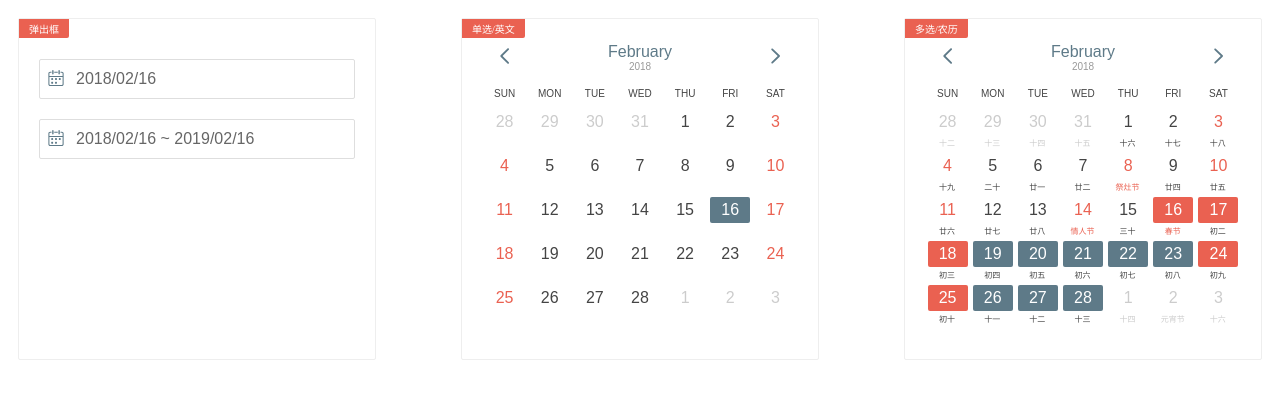
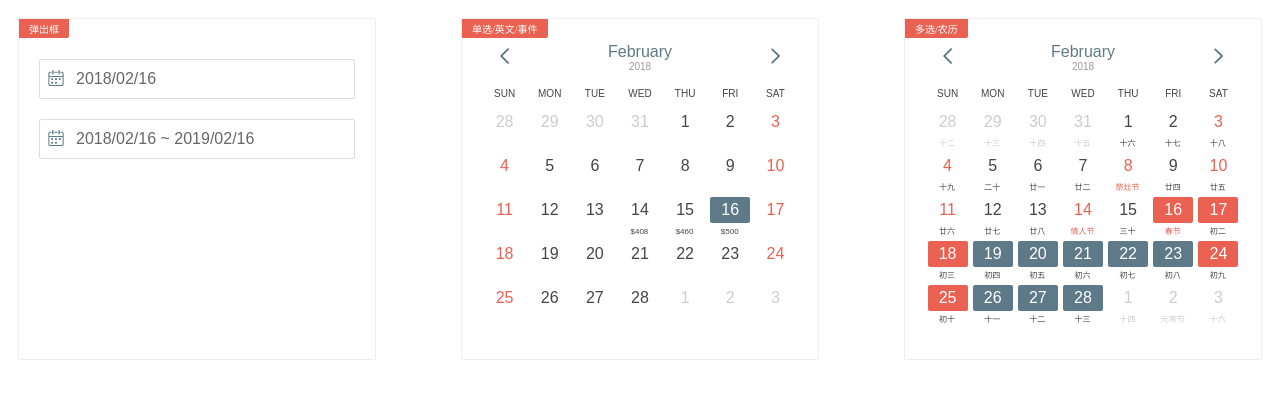
Before and after one commit to jinzhe/vue-calendar, a Vue app: page / in a window 1280 px wide. Shown: the top 398 px of the page. Built offline with nearby package versions, Linux system fonts and the light colour scheme.

Commit message:
Add Customize calendar events

```diff
--- a/src/app.vue
+++ b/src/app.vue
@@ -8,8 +8,8 @@
         </div>
 
         <div>
-            <span>单选/英文</span>
-            <calendar :lunar="calendar1.lunar" :value="calendar1.value" :begin="calendar1.begin" :end="calendar1.end" :weeks="calendar1.weeks" :months="calendar1.months" @select="calendar1.select"></calendar>
+            <span>单选/英文/事件</span>
+            <calendar :events="calendar1.events" :lunar="calendar1.lunar" :value="calendar1.value" :begin="calendar1.begin" :end="calendar1.end" :weeks="calendar1.weeks" :months="calendar1.months" @select="calendar1.select"></calendar>
         </div>
 
         <div>
@@ -53,6 +53,9 @@ export default {
                 // lunar:true, //显示农历
                 weeks:['Sun', 'Mon', 'Tue', 'Wed', 'Thu', 'Fri', 'Sat'],
                 months:['January', 'February', 'March', 'April', 'May', 'June', 'July', 'August', 'September', 'October', 'November', 'December'],
+                events:{
+                    '2018-2-14':'$408','2018-2-15':'$460','2018-2-16':'$500',
+                },
                 select(value){
                     console.log(value.toString());
                 }
@@ -63,7 +66,6 @@ export default {
                 lunar:true, //显示农历
                 begin:[2017,2,16], //可选开始日期
                 end:[2019,2,16], //可选结束日期
-
                 select(begin,end){
                     // console.log(begin.toString(),end.toString());
                 }
@@ -142,6 +144,7 @@ export default {
     margin:10px;
     padding:20px;
     width:25%;
+    min-width:300px;
     border: 1px solid #eee;
     border-radius: 2px;
     position: relative;
--- a/src/calendar.vue
+++ b/src/calendar.vue
@@ -39,6 +39,7 @@
             <tr v-for="(day,k1) in days">
                 <td v-for="(child,k2) in day" :class="{'selected':child.selected,'disabled':child.disabled}" @click="select(k1,k2,$event)">
                     <span :class="{'red':k2==0||k2==6||((child.isLunarFestival||child.isGregorianFestival) && lunar)}">{{child.day}}</span>
+                    <div class="text" v-if="child.eventName!=undefined">{{child.eventName}}</div>
                     <div class="text" :class="{'isLunarFestival':child.isLunarFestival,'isGregorianFestival':child.isGregorianFestival}" v-if="lunar">{{child.lunar}}</div>
                 </td>
             </tr>
@@ -94,7 +95,13 @@ export default {
             default:function(){
                 return window.navigator.language.toLowerCase() == "zh-cn"?['一月', '二月', '三月', '四月', '五月', '六月', '七月', '八月', '九月', '十月', '十一月', '十二月']:['January', 'February', 'March', 'April', 'May', 'June', 'July', 'August', 'September', 'October', 'November', 'December']
             }
-        }
+        },
+        events:  {
+            type: Object,
+            default: function(){
+                return {}
+            }
+        },
     },
     data() {
         return {
@@ -192,7 +199,8 @@ export default {
                         // console.log("第一行",lunarYear,lunarMonth,lunarValue,lunarInfo)
                         temp[line].push(Object.assign(
                             {day: k,disabled: true},
-                            this.getLunarInfo(this.month==0?this.year-1:this.year,this.month==0?12:this.month,k)
+                            this.getLunarInfo(this.month==0?this.year-1:this.year,this.month==0?12:this.month,k),
+                            this.getEvents(this.month==0?this.year-1:this.year,this.month==0?12:this.month,k),
                         ))
                         k++;
                     }
@@ -201,7 +209,11 @@ export default {
                 // 范围
                 if (this.range) {
                     // console.log("日期范围",this.getLunarInfo(this.year,this.month+1,i))
-                    let options = Object.assign({day: i},this.getLunarInfo(this.year,this.month+1,i))
+                    let options = Object.assign(
+                        {day: i},
+                        this.getLunarInfo(this.year,this.month+1,i),
+                        this.getEvents(this.year,this.month+1,i),
+                     )
                     if (this.rangeBegin.length > 0) {
                         let beginTime = Number(new Date(this.rangeBegin[0], this.rangeBegin[1], this.rangeBegin[2]))
                         let endTime = Number(new Date(this.rangeEnd[0], this.rangeEnd[1], this.rangeEnd[2]))
@@ -230,7 +242,8 @@ export default {
                         // console.log("匹配上次选中的日期",lunarYear,lunarMonth,lunarValue,lunarInfo)
                         temp[line].push(Object.assign(
                             {day: i,selected: true},
-                            this.getLunarInfo(this.year,this.month+1,i)
+                            this.getLunarInfo(this.year,this.month+1,i),
+                            this.getEvents(this.year,this.month+1,i),
                         ))
                         this.today = [line, temp[line].length - 1]
                     }
@@ -240,13 +253,18 @@ export default {
                         // console.log("今天",lunarYear,lunarMonth,lunarValue,lunarInfo)
                         temp[line].push(Object.assign(
                             {day: i,selected: true},
-                            this.getLunarInfo(this.year,this.month+1,i)
+                            this.getLunarInfo(this.year,this.month+1,i),
+                            this.getEvents(this.year,this.month+1,i),
                         ))
                         this.today = [line, temp[line].length - 1]
                     }else{
                         // 普通日期
                         // console.log("设置可选范围",i,lunarYear,lunarMonth,lunarValue,lunarInfo)
-                        let options = Object.assign({day: i,selected:false},this.getLunarInfo(this.year,this.month+1,i))
+                        let options = Object.assign(
+                            {day: i,selected:false},
+                            this.getLunarInfo(this.year,this.month+1,i),
+                            this.getEvents(this.year,this.month+1,i),
+                        )
                         if (this.begin.length>0) {
                             let beginTime = Number(new Date(parseInt(this.begin[0]),parseInt(this.begin[1]) - 1,parseInt(this.begin[2])))
                             if (beginTime > Number(new Date(this.year, this.month, i))) options.disabled = true
@@ -267,7 +285,8 @@ export default {
                         // console.log("最后一行",lunarYear,lunarMonth,lunarValue,lunarInfo)
                         temp[line].push(Object.assign(
                             {day: k,disabled: true},
-                            this.getLunarInfo(this.month+2>11?this.year+1:this.year,this.month+2>11?1:this.month+2,k)
+                            this.getLunarInfo(this.month+2>11?this.year+1:this.year,this.month+2>11?1:this.month+2,k),
+                            this.getEvents(this.month+2>11?this.year+1:this.year,this.month+2>11?1:this.month+2,k),
                         ))
                         k++
                     }
@@ -277,8 +296,8 @@ export default {
         },
         // 获取农历信息
         getLunarInfo(y,m,d){
-            let lunarInfo=calendar.solar2lunar(y,m,d);
-            let lunarValue=lunarInfo.IDayCn;
+            let lunarInfo=calendar.solar2lunar(y,m,d)
+            let lunarValue=lunarInfo.IDayCn
             // console.log(lunarInfo)
             let isLunarFestival=false
             let isGregorianFestival=false
@@ -294,6 +313,16 @@ export default {
                 isLunarFestival:isLunarFestival,
                 isGregorianFestival:isGregorianFestival,
             }
+        },
+        // 获取自定义事件
+        getEvents(y,m,d){
+            if(Object.keys(this.events).length==0)return false;
+            if(this.events[y+"-"+m+"-"+d]!=undefined){
+                return {
+                    eventName:this.events[y+"-"+m+"-"+d]
+                }
+            }
+            return {}
         },
         // 上月
         prev(e) {
```
